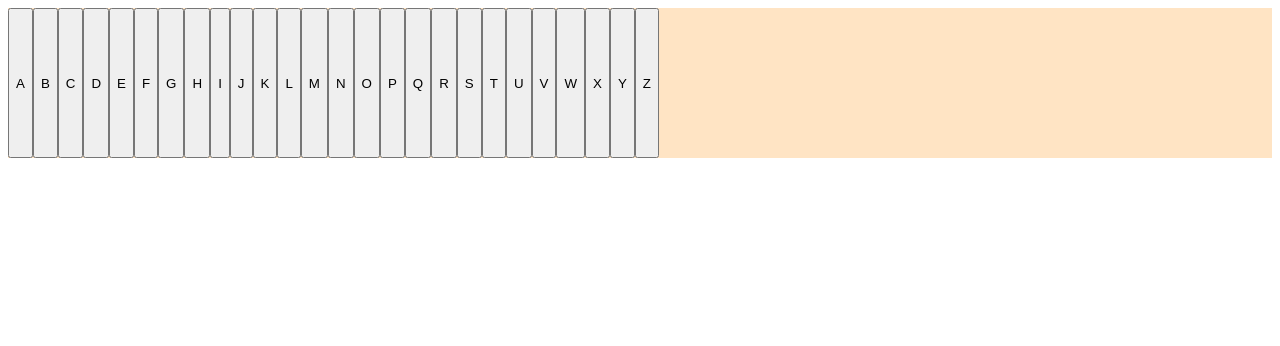
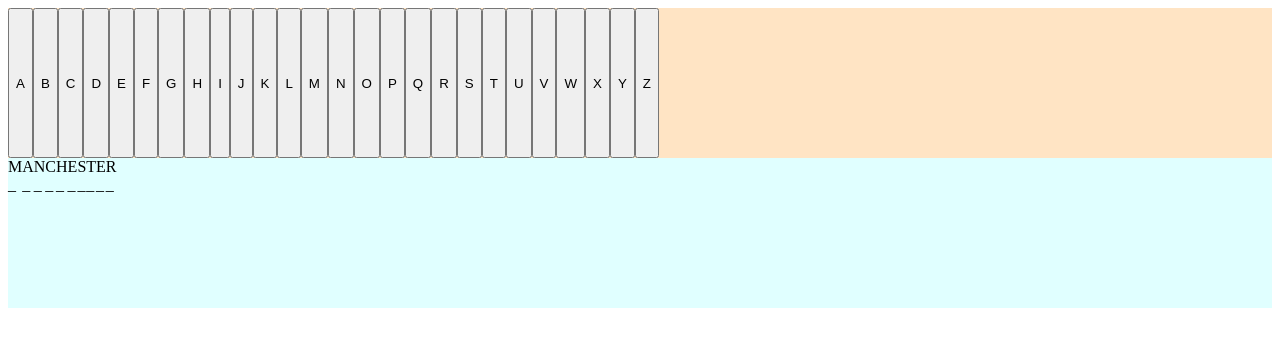
Before and after one commit to newingg2024/HangMan, a plain HTML site: page index.html in a window 1280 px wide. Drawn offline with Linux system fonts and the light colour scheme.

Commit message:
character and dash div box print

```diff
--- a/hangman.css
+++ b/hangman.css
@@ -4,3 +4,9 @@
     width: 100%;
     background-color: bisque;
 }
+#display{
+    display: flex;
+    width: 100%;
+    height: 150px;
+    background-color: lightcyan;
+}
--- a/hangman.js
+++ b/hangman.js
@@ -6,6 +6,40 @@ function GenerateLetters(){
 
     }
     return letterBox;
+}
+function GenerateDashes(){
+    let dash_line =[];
+    let challenge = "MANCHESTER";
+    for(let i=0 ; i<challenge.length;i++){
+        console.log(challenge[i]);
+        let displayContainerEl = document.getElementById('display');
+        let letterDiv =document.createElement('div');
+
+        letterDiv.id=challenge[i]+'_id';
+
+        displayContainerEl.appendChild(letterDiv);
+        //creating the dash div
+        let dashDiv =document.createElement('div');
+        dashDiv.id='dashDiv';
+        dashDiv.textContent='_';
+
+        let charDiv = document.createElement('div');
+        charDiv.id='charDiv';
+        charDiv.textContent=challenge[i];
+
+        letterDiv.appendChild(charDiv);
+        letterDiv.appendChild(dashDiv);
+
+
+    }
+
+    for(let i=0;i<=8;i++){
+
+        dash_line.push('_');
+        dash_line.textContent= dash_line;
+        console.log(dash_line);
+    }
+    return dash_line;
 }
 
 // created buttons with every individual alphabet
@@ -19,9 +53,11 @@ function GenerateButtons(){
         letterBoxElement.appendChild(NewBtn);
     }
 }
-//to keep the code clean.
+
+
 function main_flow(){
-    GenerateButtons();
+      GenerateButtons();
+      GenerateDashes();
+}
 
-}
 main_flow();
--- a/index.html
+++ b/index.html
@@ -9,6 +9,9 @@
    <div id="letter_box">
 
    </div>
+   <div id ="display">
+
+   </div>
 </body>
 
 <script src="hangman.js"></script>
```
